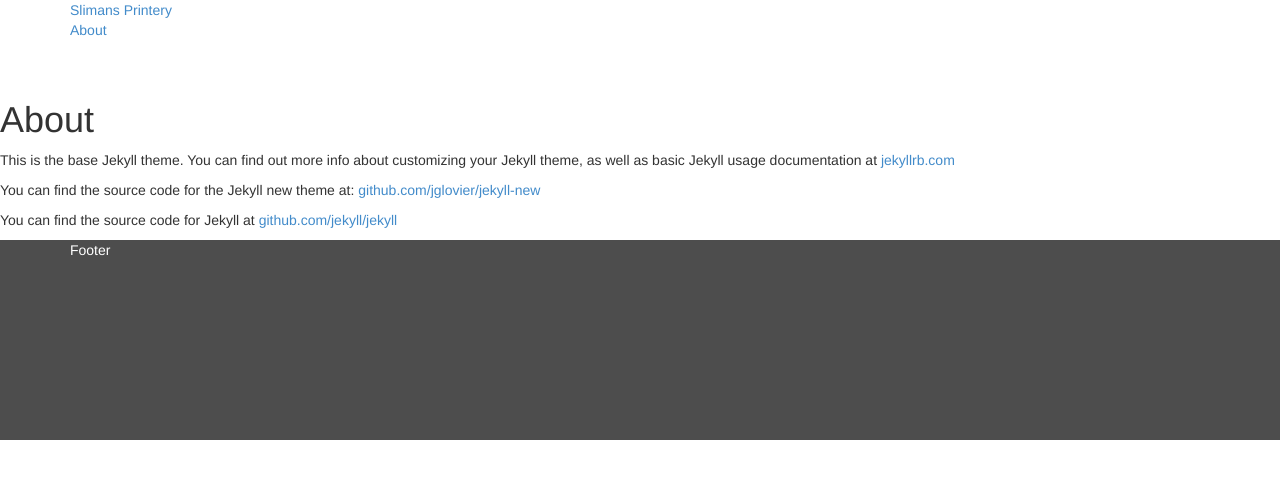
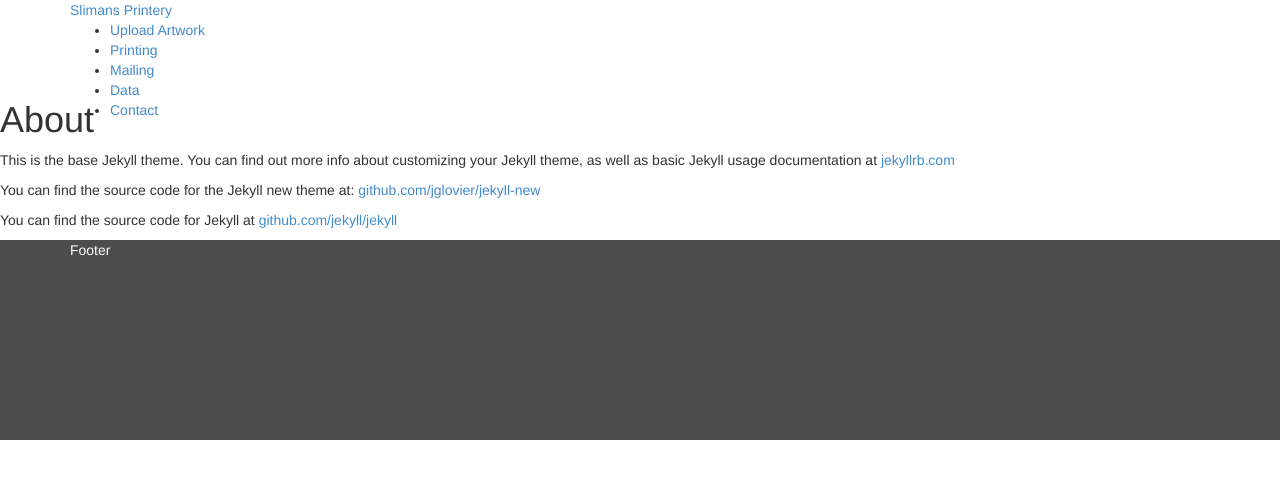
Before and after one commit to SlimansPrintery/slimansprintery.github.io, a Jekyll site: the page built from about.md, in a window 1280 px wide. Shown: the top 479 px of the page. Built offline with Jekyll 4.4.1, drawn with Linux system fonts in a browser that asks for light colours.

Commit message:
adds upload page

```diff
--- a/_includes/header.html
+++ b/_includes/header.html
@@ -6,11 +6,13 @@
     </div>
 
     <div class="nav">
-      {% for page in site.pages %}
-        {% if page.title %}
-          <a class="page-link" href="{{ page.url | prepend: site.baseurl }}">{{ page.title }}</a>
-        {% endif %}
-      {% endfor %}
+        <ul>
+          <li><a class="page-link" href="/upload">Upload Artwork</a></li>
+          <li><a class="page-link" href="/printing">Printing</a></li>
+          <li><a class="page-link" href="/mailing">Mailing</a></li>
+          <li><a class="page-link" href="/data">Data</a></li>
+          <li><a class="page-link" href="/data">Contact</a></li>
+        </ul>
     </div>
 
   </div>
--- /dev/null
+++ b/upload.html
@@ -0,0 +1,5 @@
+---
+layout: default
+---
+
+Upload Art
```
